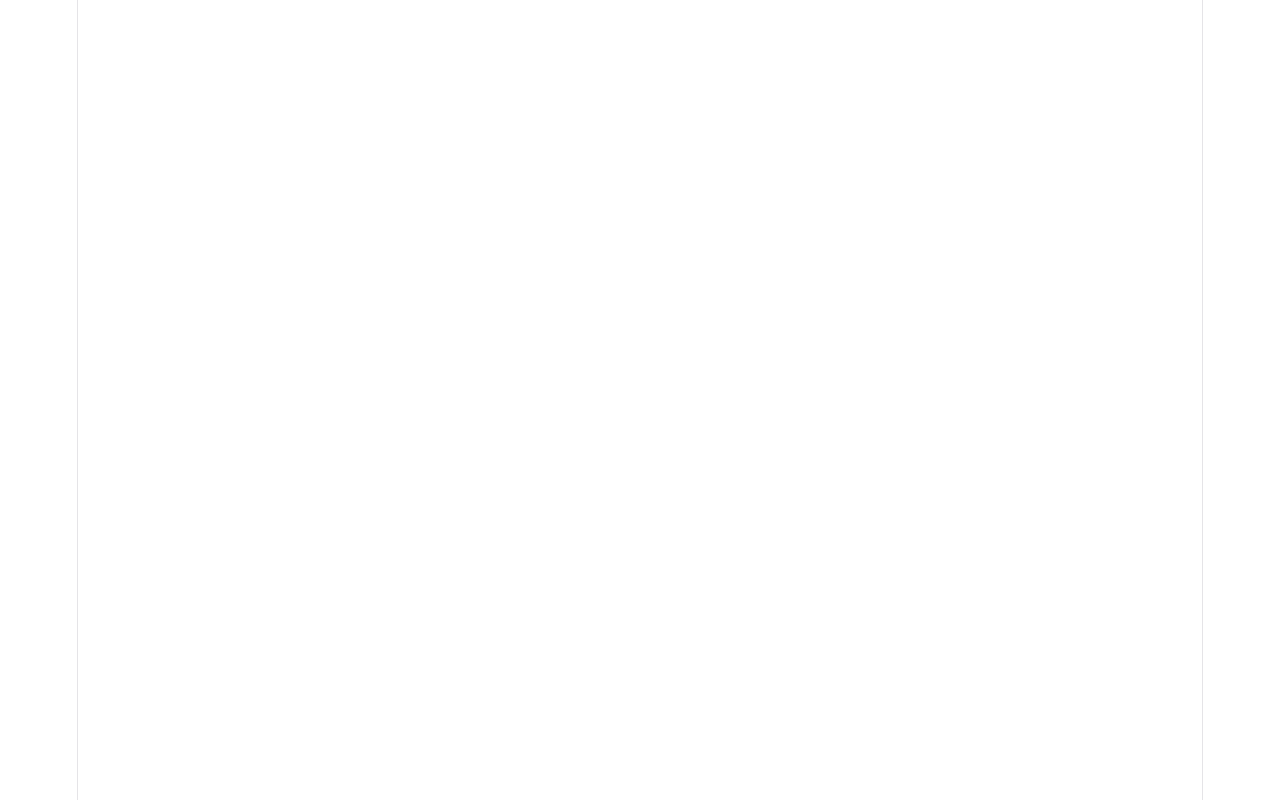
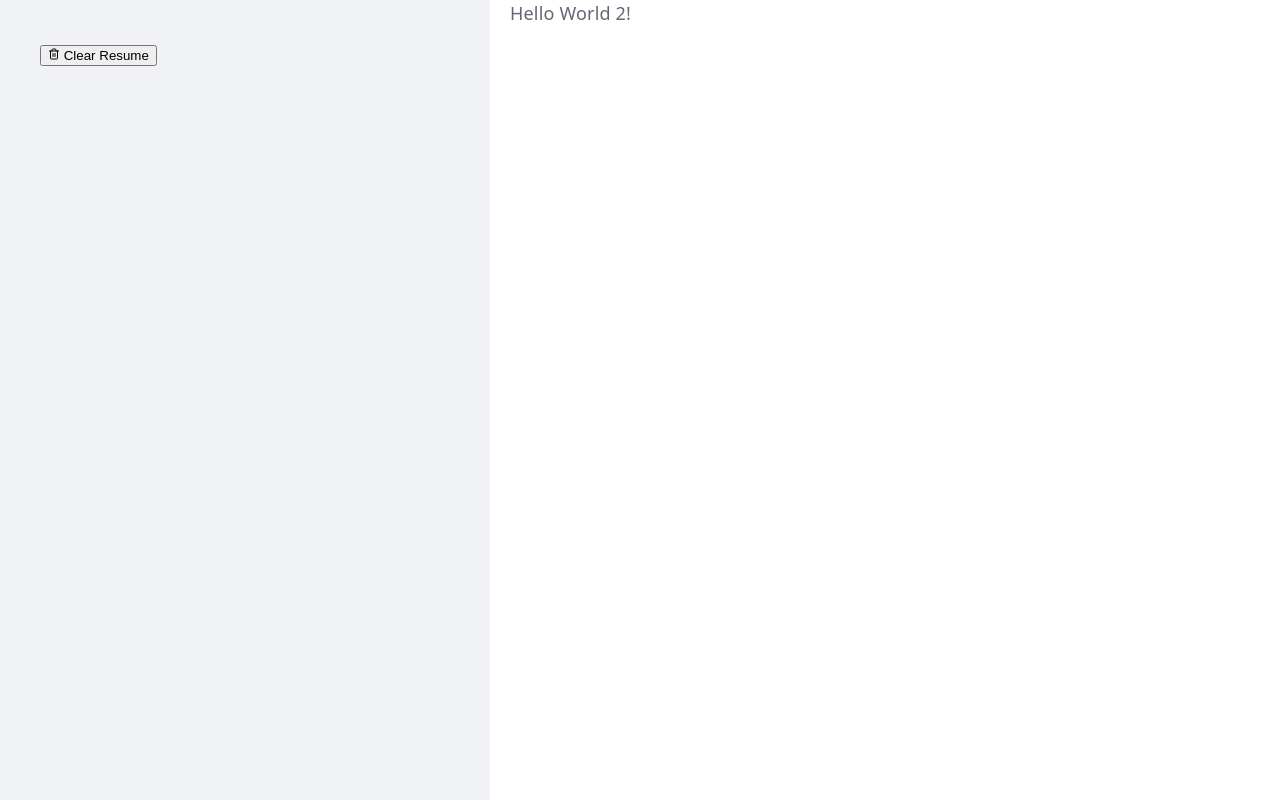
Before and after one commit to filipsupolik/React-CV-builder, a React (Vite) app in the folder cv-builder/: page / in a window 1280 px wide. Built offline with nearby package versions, Linux system fonts and the light colour scheme.

Commit message:
Sidebar in progress
Styling buttons for delete and load template

```diff
--- a/cv-builder/package.json
+++ b/cv-builder/package.json
@@ -10,6 +10,7 @@
     "preview": "vite preview"
   },
   "dependencies": {
+    "lucide-react": "^1.25.0",
     "react": "^19.2.7",
     "react-dom": "^19.2.7"
   },
--- a/cv-builder/src/App.jsx
+++ b/cv-builder/src/App.jsx
@@ -1,3 +1,18 @@
-function App() {}
+import "./styles/App.css";
+import Resume from "./Resume";
+import SideBar from "./Sidebar";
+
+function App() {
+  return (
+    <div className="main">
+      <div className="sidebar">
+        <SideBar />
+      </div>
+      <div className="resume">
+        <Resume />
+      </div>
+    </div>
+  );
+}
 
 export default App;
--- /dev/null
+++ b/cv-builder/src/Resume.jsx
@@ -0,0 +1,5 @@
+function Resume() {
+  return <>Hello World 2!</>;
+}
+
+export default Resume;
--- /dev/null
+++ b/cv-builder/src/Sidebar.jsx
@@ -0,0 +1,12 @@
+import "./styles/Sidebar.css";
+
+import { MainButtons } from "./components/Buttons";
+function SideBar() {
+  return (
+    <div className="sidebar">
+      <MainButtons />
+    </div>
+  );
+}
+
+export default SideBar;
--- /dev/null
+++ b/cv-builder/src/components/Buttons.jsx
@@ -0,0 +1,11 @@
+import { Trash2 } from "lucide-react";
+
+export function MainButtons() {
+  return (
+    <div className="main-btns">
+      <button className="del-btn">
+        <Trash2 size={12} /> Clear Resume
+      </button>
+    </div>
+  );
+}
--- a/cv-builder/src/index.css
+++ b/cv-builder/src/index.css
@@ -1,8 +1,15 @@
 :root {
   --text: #6b6375;
   --text-h: #08060d;
+  --text-main: #333;
   --bg: #fff;
-  --border: #e5e4e7;
+  --bg-main: #f0f2f5;
+  --bg-card: #fff;
+  --accent: #0f3750;
+  --light-gray: #e5e7eb;
+  --red: #ef4444;
+  --blue: #3b82f6;
+  --border: #d1d5db;
   --code-bg: #f4f3ec;
   --accent: #aa3bff;
   --accent-bg: rgba(170, 59, 255, 0.1);
@@ -11,8 +18,8 @@
   --shadow:
     rgba(0, 0, 0, 0.1) 0 10px 15px -3px, rgba(0, 0, 0, 0.05) 0 4px 6px -2px;
 
-  --sans: system-ui, 'Segoe UI', Roboto, sans-serif;
-  --heading: system-ui, 'Segoe UI', Roboto, sans-serif;
+  --sans: system-ui, "Segoe UI", Roboto, sans-serif;
+  --heading: system-ui, "Segoe UI", Roboto, sans-serif;
   --mono: ui-monospace, Consolas, monospace;
 
   font: 18px/145% var(--sans);
@@ -52,18 +59,6 @@
 
 body {
   margin: 0;
-}
-
-#root {
-  width: 1126px;
-  max-width: 100%;
-  margin: 0 auto;
-  text-align: center;
-  border-inline: 1px solid var(--border);
-  min-height: 100svh;
-  display: flex;
-  flex-direction: column;
-  box-sizing: border-box;
 }
 
 h1,
--- /dev/null
+++ b/cv-builder/src/styles/App.css
@@ -0,0 +1,6 @@
+.main {
+  min-height: 100vh;
+  width: 100%;
+  gap: 20px;
+  display: flex;
+}
--- /dev/null
+++ b/cv-builder/src/styles/Sidebar.css
@@ -0,0 +1,6 @@
+.sidebar {
+  background-color: var(--bg-main);
+  width: 450px;
+  padding: 20px;
+  overflow-y: auto;
+}
```
Also changed, not shown: cv-builder/src/styles/Buttons.css (added), 1 other file (tests, documents, lock files or other folders).
